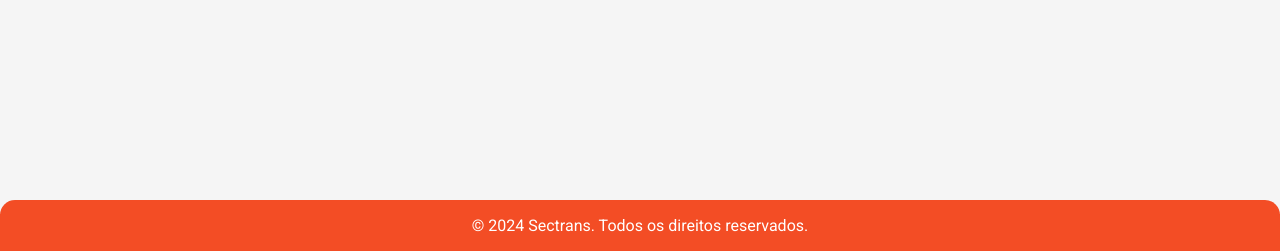
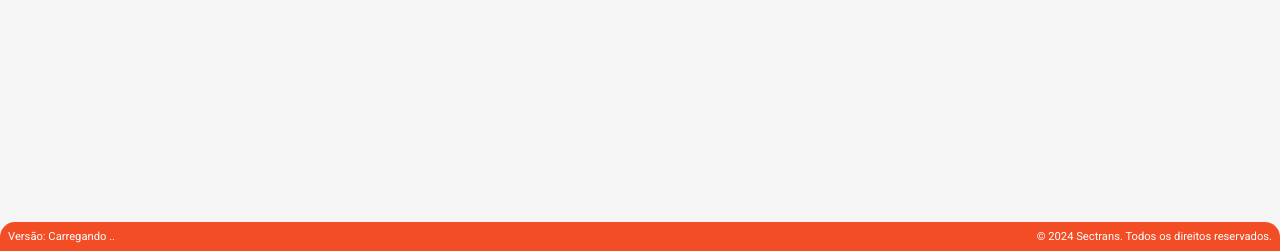
Before and after one commit to dg-marins/sistemaSectrans, a Django app: page / in a window 1280 px wide. Shown: the part 549-800 px from the top of the page. Run offline with Django 5.2, Linux system fonts and the light colour scheme.

Commit message:
Adição de informação e alteração do estilo do footer

```diff
--- a/static/styles/style.css
+++ b/static/styles/style.css
@@ -184,10 +184,13 @@ body {
 .footer {
     background-color: var(--cor-principal);
     color: var(--cor-terciaria);
-    padding: 1rem;
-    text-align: center;
-    margin-top: auto;
+    padding: 0.5rem;
     border-radius: var(--borda-radius) var(--borda-radius) 0 0;
+    display: flex;
+    flex-direction: row;
+    align-items: center;
+    justify-content: space-between;
+    font-size: 0.7rem;
 }
 
 /* Utilities */
--- a/templates/partials/_footer.html
+++ b/templates/partials/_footer.html
@@ -1,6 +1,8 @@
 {% load static %}
 
+
 <footer class="footer">
+    <p id="tag_version">Versão: <span id="git-tag">Carregando ..</span></p>
     <p>&copy; 2024 Sectrans. Todos os direitos reservados.</p>
 </footer>
 </div>
```
